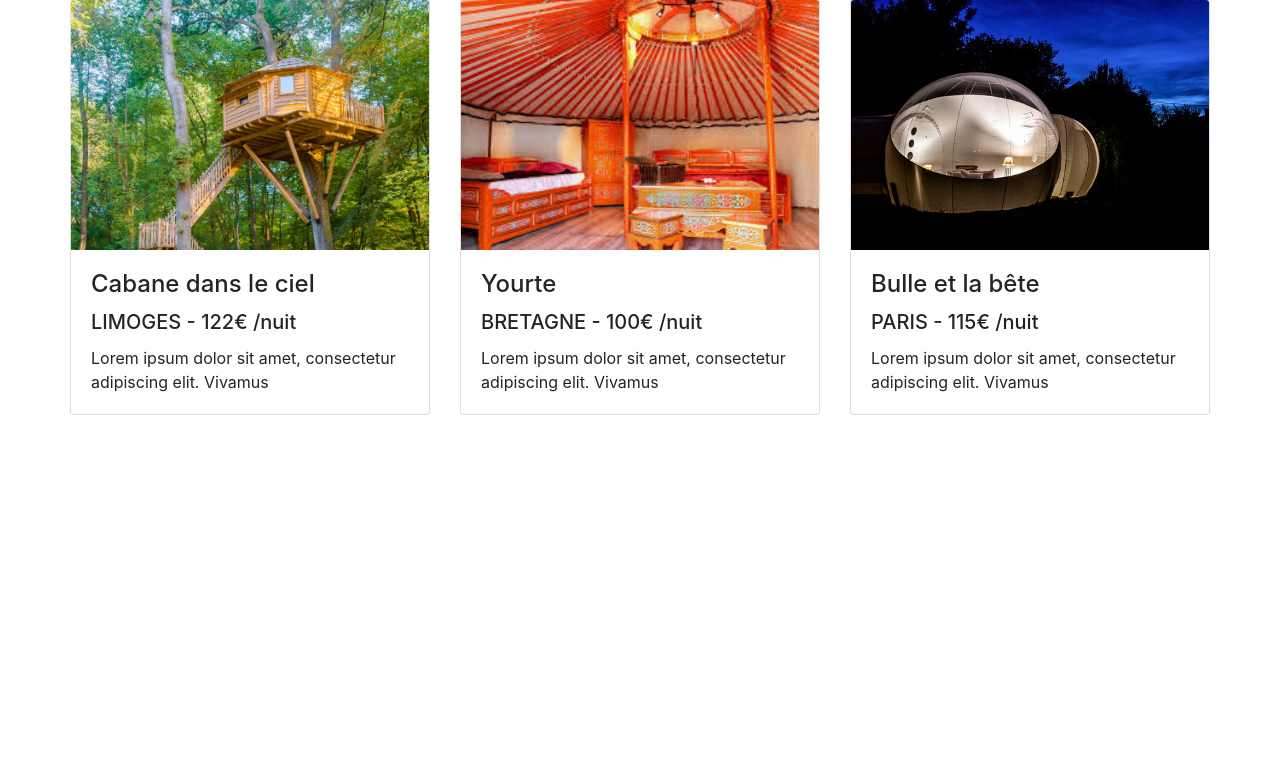
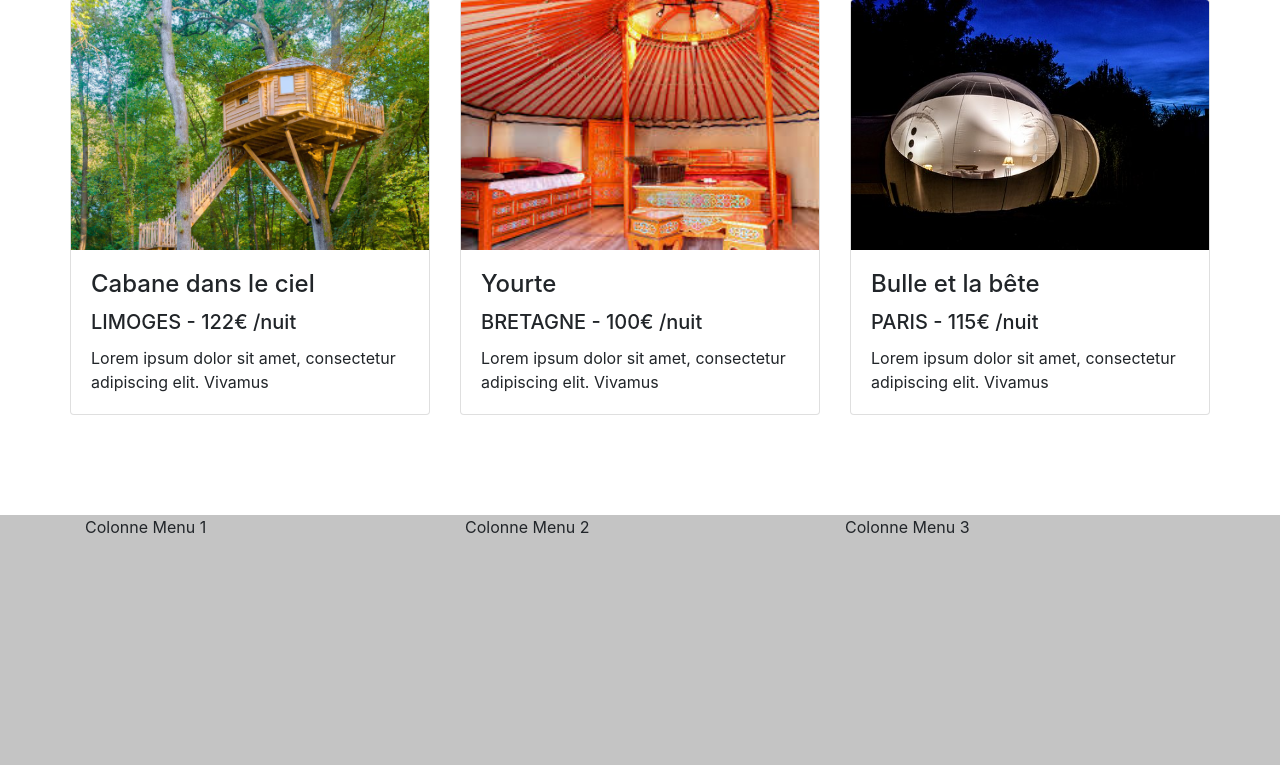
Before and after one commit to roro-dev/atypik, a Symfony app: template templates/home/recherche.html.twig in a window 1280 px wide. Shown: the part 1671-2436 px from the top of the page. Before the commit the page ends 2086 px from the top, so only its background shows below. Run offline with Twig, Linux system fonts and the light colour scheme; the template is opened without the code that fills it, so the values that code supplies are empty; some libraries are stand-ins or nearby versions.

Commit message:
Ajout du footer dans base #5

```diff
--- a/templates/base.html.twig
+++ b/templates/base.html.twig
@@ -10,6 +10,16 @@
     </head>
     <body>
         {% block body %}{% endblock %}
+
+           <footer class="footer">
+            <div class="container">
+                <div class="row">
+                    <div class="col-lg-4">Colonne Menu 1</div>
+                    <div class="col-lg-4">Colonne Menu 2</div>
+                    <div class="col-lg-4">Colonne Menu 3</div>
+                </div>
+            </div>
+            </footer>
         {% block javascripts %}{% endblock %}
     </body>
 </html>
```
